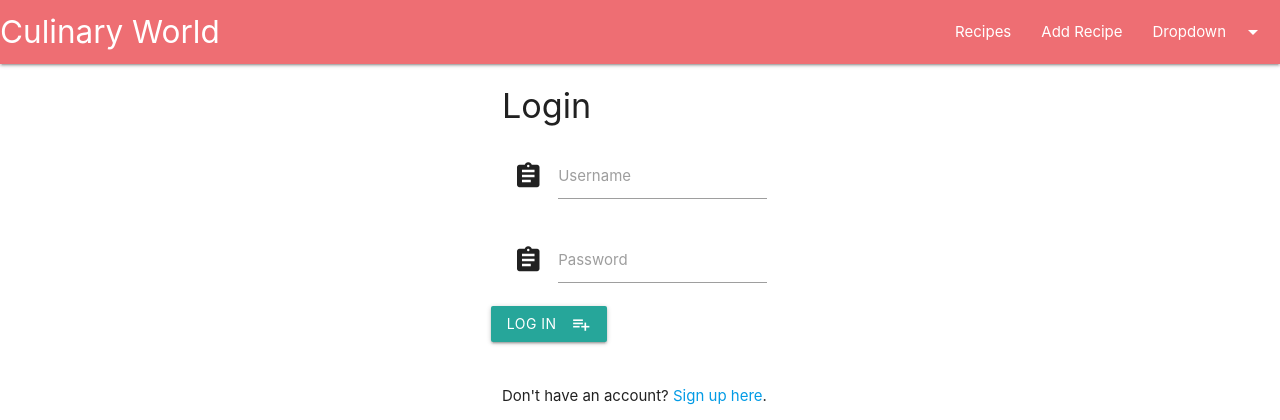
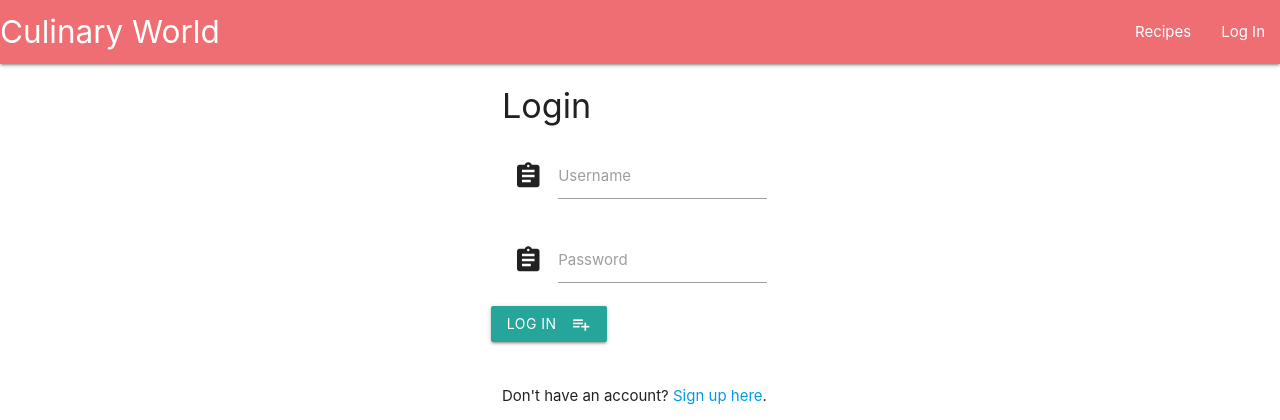
Before and after one commit to adrian80z/Culinary-World, a Flask app: page /index in a window 1280 px wide. Shown: the top 420 px of the page. Run offline with Flask 2, Linux system fonts and the light colour scheme; some libraries are stand-ins or nearby versions.

Commit message:
user session condition added

```diff
--- a/templates/base.html
+++ b/templates/base.html
@@ -23,17 +23,21 @@
     <header class="site-header">
         <!-- Dropdown Structure -->
         <ul id="dropdown" class="dropdown-content">
-            <li><a href="#!">Logout</a></li>
+            <li><a href="{{ url_for('logout') }}">Logout</a></li>
         </ul>
         <nav class="navigation-bar">
             <div class="nav-wrapper">
                 <a href="{{ url_for('all_recipes') }}" class="brand-logo">Culinary World</a>
                 <ul id="nav-mobile" class="right hide-on-med-and-down">
                     <li><a class="active" href="{{ url_for('all_recipes') }}">Recipes</a></li>
-                    <li><a href="{{ url_for('add_recipe') }}">Add Recipe</a></li>
+                    {% if 'username' in session %}
+                    <li><a href="{{url_for('add_recipe')}}">Add Recipe</a></li>
                     <!-- Dropdown Trigger -->
-                    <li><a class="dropdown-trigger" href="#!" data-target="dropdown">Dropdown<i
-                                class="material-icons right">arrow_drop_down</i></a></li>
+                    <li><a class="dropdown-trigger" href="#!" data-target="dropdown">Hi, {{ session.username }}<i
+                        class="material-icons right">arrow_drop_down</i></a></li>
+                    {% else %}
+                    <li><a class="modal-trigger" href="{{ url_for('index')}}">Log In</a></li>
+                    {% endif %}
                 </ul>
             </div>
         </nav>
```
